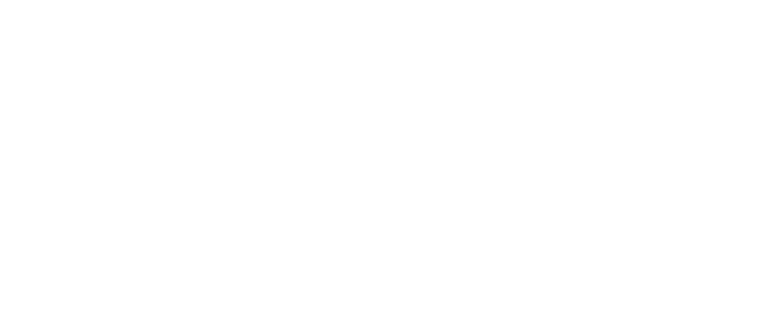
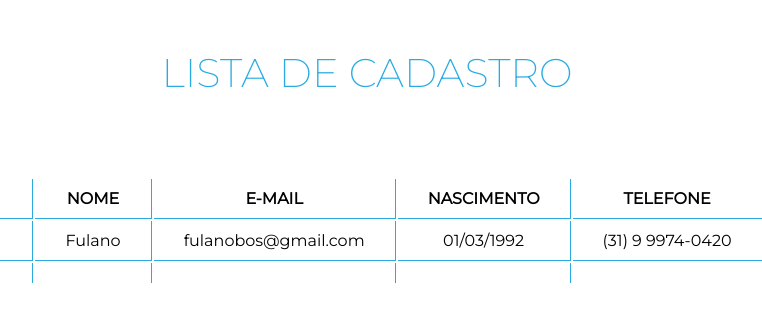
Before and after one commit to PedroFonseca13/teste-IN8, a React (Create React App) app in the folder aplication/front-end/: page /users in a window 1280 px wide. Before the commit this address had no page. Shown: the top 322 px of the page, without its empty margins (273-1035 px from the left). Built offline with nearby package versions, Linux system fonts and the light colour scheme.

Commit message:
feat: implementado a pagina de usuarios

```diff
--- a/aplication/front-end/src/App.js
+++ b/aplication/front-end/src/App.js
@@ -6,6 +6,7 @@
 } from 'react-router-dom';
 import Home from './pages/Home';
 import Registration from './pages/registration';
+import Users from './pages/Users';
 
 function App() {
 	return (
@@ -13,6 +14,7 @@
 			<Routes>
 				<Route path="/" element={ <Home /> } />
 				<Route path="registration" element={ <Registration /> } />
+				<Route path="users" element={ <Users /> } />
 			</Routes>
 		</div>
 	);
--- /dev/null
+++ b/aplication/front-end/src/pages/Users/index.js
@@ -0,0 +1,37 @@
+import React from 'react';
+import './users.css';
+
+function index() {
+	return (
+		<div id="table">
+			<div className="container">
+				<h3 className="table-title">Lista de cadastro</h3>
+				<table>
+					<tr>
+						<th></th>
+						<th>nome</th>
+						<th>e-mail</th>
+						<th>nascimento</th>
+						<th>telefone</th>
+					</tr>
+					<tr>
+						<td></td>
+						<td>Fulano</td>
+						<td>fulanobos@gmail.com</td>
+						<td>01/03/1992</td>
+						<td>(31) 9 9974-0420</td>
+					</tr>
+					<tr>
+						<td className="td-bottom"></td>
+						<td className="td-bottom"></td>
+						<td className="td-bottom"></td>
+						<td className="td-bottom"></td>
+						<td className="td-bottom"></td>
+					</tr>
+				</table>
+			</div>
+		</div>
+	);
+}
+
+export default index;
--- /dev/null
+++ b/aplication/front-end/src/pages/Users/users.css
@@ -0,0 +1,39 @@
+#table {
+  /* border: 1px solid #000; */
+  text-align: center;
+  height: 100vh;
+  margin: 0 auto;
+}
+
+.table-title {
+  color: #29abe2;
+  font-size: 2.5rem;
+  padding-top: 3rem;
+}
+
+.table-container {
+
+}
+
+table {
+  margin: 5rem auto 0;
+}
+
+th, td {
+  padding: 10px 30px;
+  text-align: center;
+  border-right: 1px solid #29abe2;
+  border-bottom: 1px solid #29abe2;
+}
+
+th {
+  text-transform: uppercase;
+}
+
+th:last-child, td:last-child {
+  border-right: none;
+}
+
+.td-bottom {
+  border-bottom: none;
+}
```
